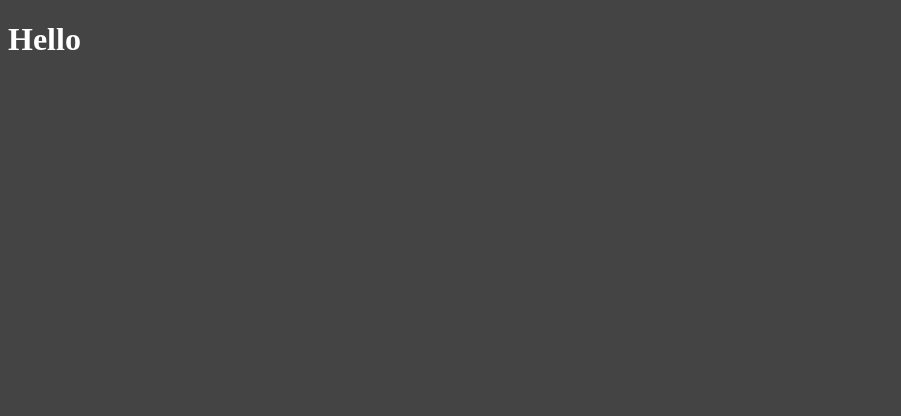
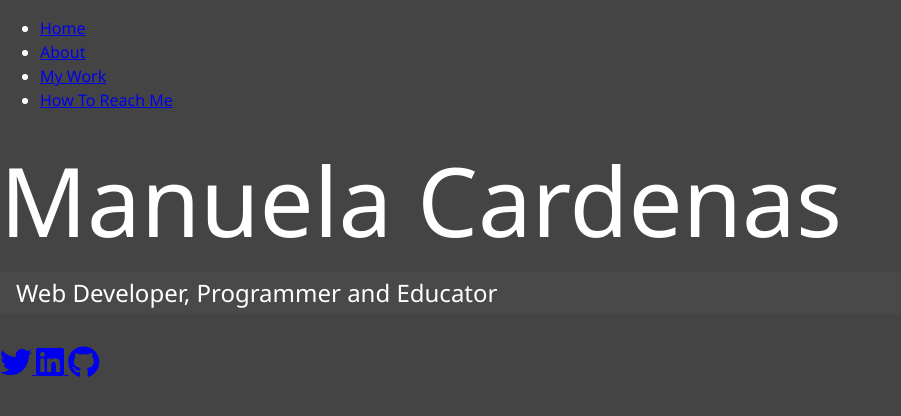
Before and after one commit to manucardenas/mc_portfolio, a PHP site: page /dist/index.html in a window 1280 px wide. Before the commit the part shown is almost empty. Shown: the top 416 px of the page, without its empty margins (0-901 px from the left). Run offline with PHP 8.4, Linux system fonts and the light colour scheme; some libraries are stand-ins or nearby versions.

Commit message:
initial commit and css

```diff
--- a/dist/css/main.css
+++ b/dist/css/main.css
@@ -1,3 +1,20 @@
+* {
+  box-sizing: border-box; }
+
 body {
   background: #444;
-  color: white; }
+  color: white;
+  height: 100%;
+  margin: 0;
+  font-family: 'Segoe UI', Tahoma, Geneva, Verdana, sans-serif;
+  line-height: 1.5; }
+
+h1, h2, h3 {
+  margin: 0;
+  font-weight: 400; }
+  h1.lg-heading, h2.lg-heading, h3.lg-heading {
+    font-size: 6rem; }
+  h1.sm-heading, h2.sm-heading, h3.sm-heading {
+    margin-bottom: 2rem;
+    padding: 0.2rem 1rem;
+    background: #494949; }
--- a/dist/index.html
+++ b/dist/index.html
@@ -2,10 +2,68 @@
 <html lang="en" dir="ltr">
   <head>
     <meta charset="utf-8">
+    <link rel="stylesheet" href="https://use.fontawesome.com/releases/v5.3.1/css/all.css" integrity="sha384-mzrmE5qonljUremFsqc01SB46JvROS7bZs3IO2EmfFsd15uHvIt+Y8vEf7N7fWAU" crossorigin="anonymous">
     <link rel="stylesheet" href="css/main.css" />
     <title>Manuela's Portfolio</title>
   </head>
   <body>
-    <h1> Hello</h1>
+    <header>
+      <div class="menu-btn">
+        <div class="btn-line"></div>
+        <div class="btn-line"></div>
+        <div class="btn-line"></div>
+      </div>
+
+      <nav class="menu">
+        <div class="menu-branding">
+          <div class="portrait"></div>
+        </div>
+        <ul class="menu-nav">
+          <li class="nav-link">
+            <a href="/" class="nav-link">
+              Home
+            </a>
+          </li>
+          <li class="nav-link">
+            <a href="/about.html" class="nav-link">
+              About
+            </a>
+          </li>
+          <li class="nav-link">
+            <a href="/work.html" class="nav-link">
+              My Work
+            </a>
+          </li>
+          <li class="nav-link">
+            <a href="/contact.html" class="nav-link">
+              How To Reach Me
+            </a>
+          </li>
+        </ul>
+      </nav>
+    </header>
+
+    <main id="home">
+      <h1 class="lg-heading">
+        Manuela
+        <span class="text-secondary"> Cardenas </span>
+      </h1>
+      <h2 class="sm-heading">
+        Web Developer, Programmer and Educator
+      </h2>
+      <div class="icons">
+        <a href="#">
+          <i class="fab fa-twitter fa-2x"></i>
+        </a>
+        <a href="#">
+          <i class="fab fa-linkedin fa-2x"></i>
+        </a>
+        <a href="#">
+          <i class="fab fa-github fa-2x"></i>
+        </a>
+      </div>
+
+    </main>
+    <script src="js/main.js"></script>
   </body>
 </html>
--- a/scss/main.scss
+++ b/scss/main.scss
@@ -1,6 +1,53 @@
 $primary-color: #444;
+$secondary-color: #eece1a;
+
+*{
+  box-sizing: border-box;
+}
+
 
 body{
   background: $primary-color;
   color: white;
+  height:100%;
+  margin: 0;
+  font-family: 'Segoe UI', Tahoma, Geneva, Verdana, sans-serif;
+  line-height: 1.5;
 }
+
+//headings
+h1, h2, h3 {
+  margin: 0;
+  font-weight: 400;
+
+  &.lg-heading{
+    font-size: 6rem;
+  }
+
+  &.sm-heading{
+    margin-bottom: 2rem;
+    padding: 0.2rem 1rem;
+    background: rgba(lighten
+      ($primary-color, 2)0.5);
+  }
+}
+
+a{
+  color: white;
+  text-decoration: none;
+}
+
+header{
+  position: fixed;
+  z-index: 2;
+  width: 100%;
+}
+
+.text-secondary{
+  color: $secondary-color;
+}
+
+main {
+  padding: 4rem;
+  height: 100%;
+}
```
Also changed, not shown: dist/js/main.js (added).
